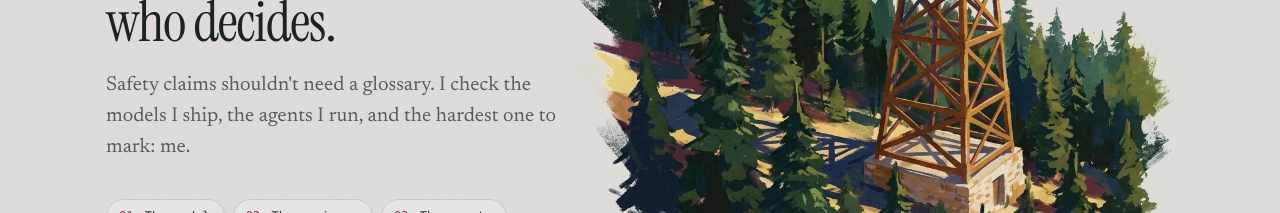
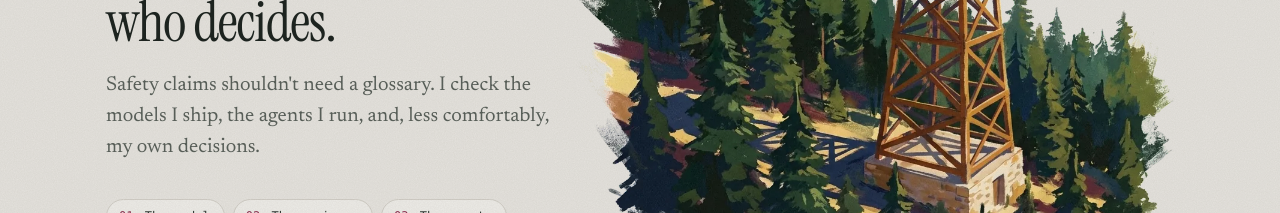
Before and after one commit to ElliotJLT/elliot-os, a Next.js app: page /evals in a window 1280 px wide. Shown: the part 237-450 px from the top of the page. Built offline with nearby package versions, Linux system fonts and the light colour scheme.

Commit message:
/evals: less comfortably
Co-Authored-By: Claude Opus 5.5 (1M context) <noreply@anthropic.com>

```diff
--- a/app/evals/page.tsx
+++ b/app/evals/page.tsx
@@ -194,7 +194,7 @@ export default function Evals() {
             </h1>
             <p className="mai-sub rv-settle" style={{ marginInline: 0 }}>
               Safety claims shouldn&apos;t need a glossary. I check the models I
-              ship, the agents I run, and the hardest one to mark: me.
+              ship, the agents I run, and, less comfortably, my own decisions.
             </p>
             <nav className="built-index ev-index" aria-label="On this page">
               {SECTIONS.map((s) => (
```
